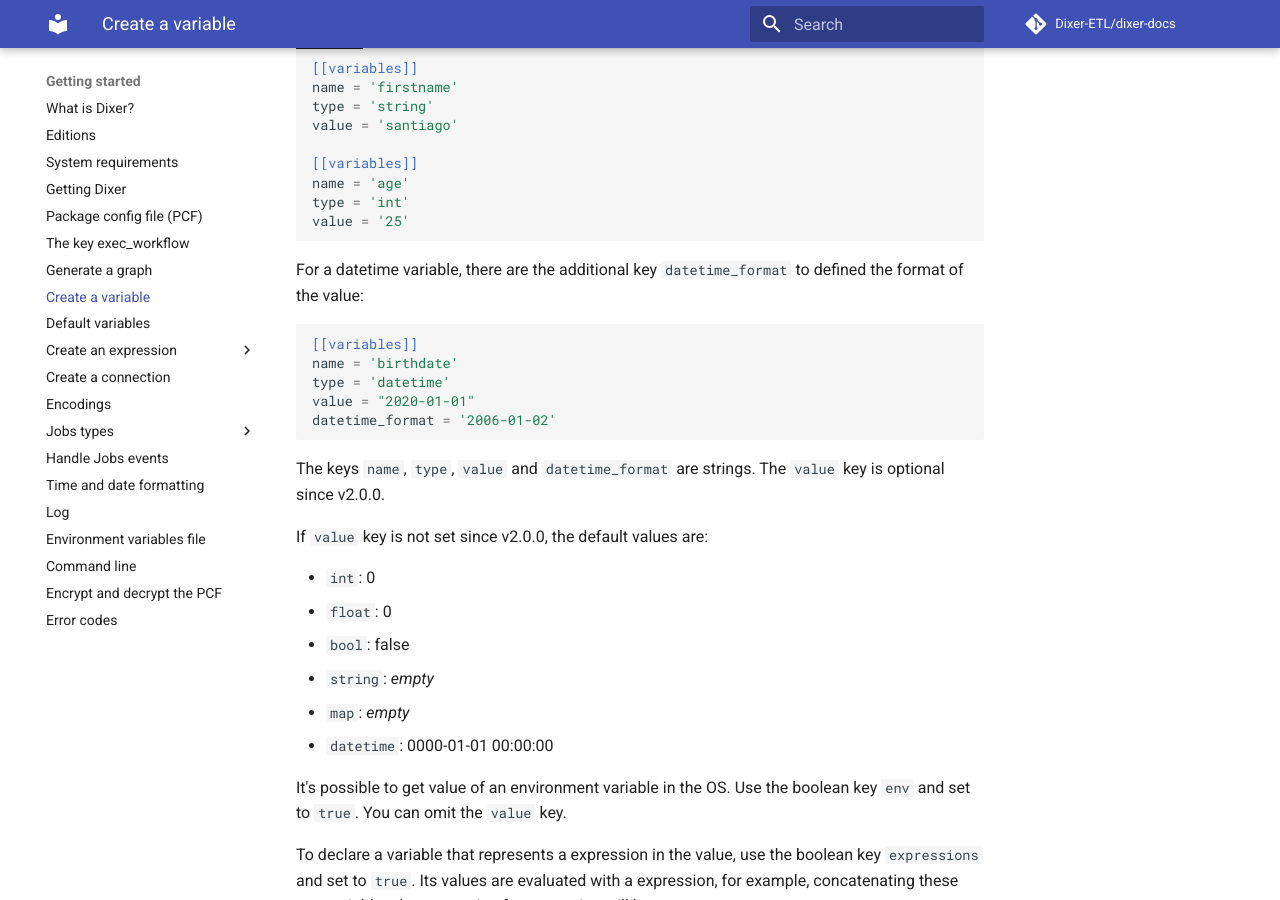
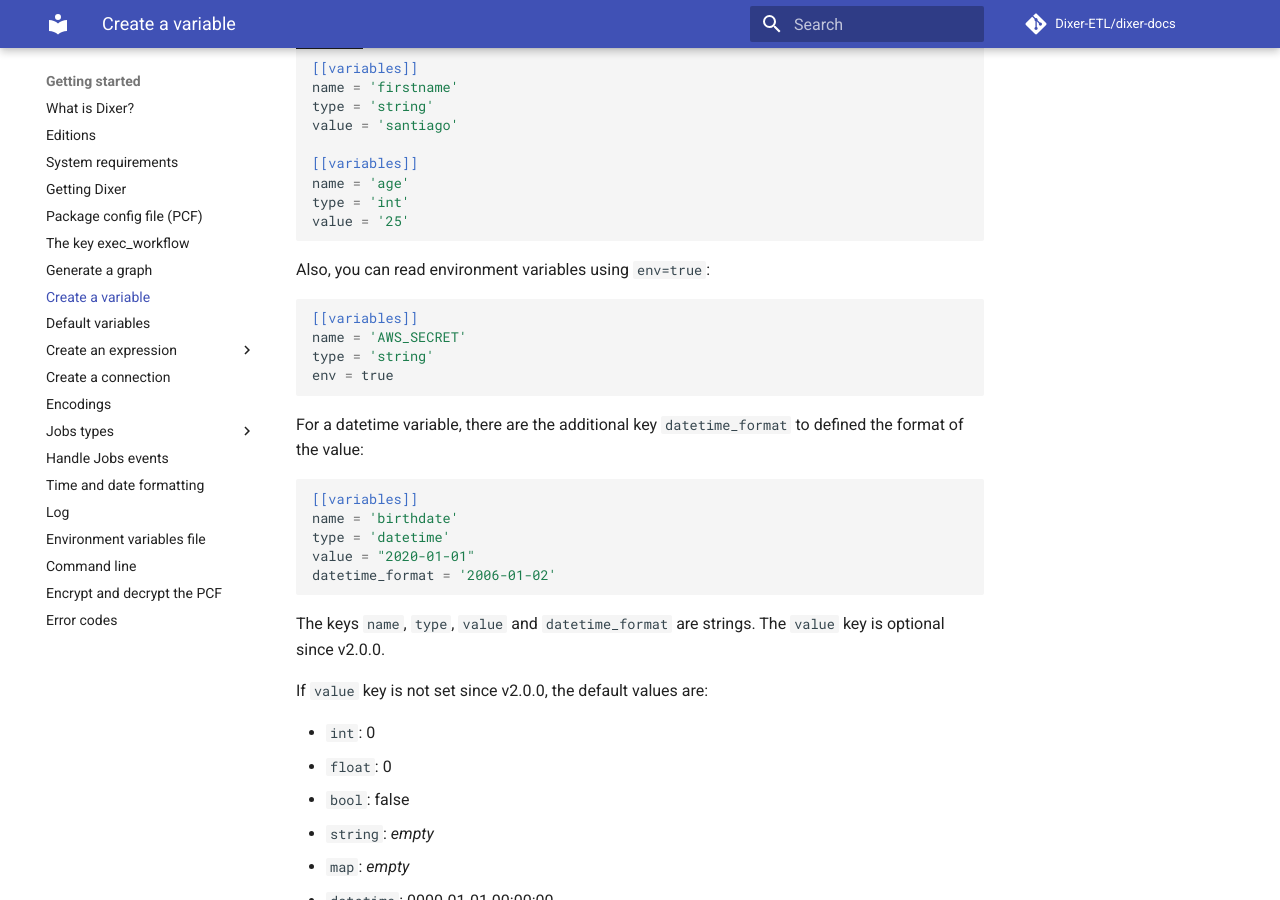
Before and after one commit to Dixer-ETL/dixer-docs, an MkDocs documentation site: the page built from docs/documentation/Create-a-variable.md, in a window 1280 px wide and 900 px high, scrolled down 512 px. Built offline with MkDocs 1.6.1 and Material for MkDocs 9.7.7, drawn with Linux system fonts in a browser that asks for light colours; comment, search, counter and statistics services are not loaded.

Commit message:
update docs

````diff
--- a/docs/documentation/Create-a-variable.md
+++ b/docs/documentation/Create-a-variable.md
@@ -51,6 +51,15 @@ To create a variable is used the array of objects `variables`. Example creating
       ]
     ```
 
+Also, you can read environment variables using `env=true`:
+
+```toml
+[[variables]]
+name = 'AWS_SECRET'
+type = 'string'
+env = true
+```
+
 For a datetime variable, there are the additional key `datetime_format` to defined the format of the value:
 
 ```toml
````
Also changed, not shown: docs/documentation/Error-codes.md (+1 -1 lines).
